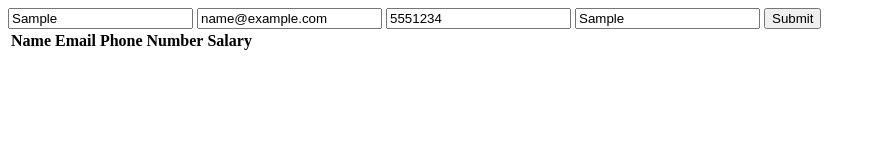
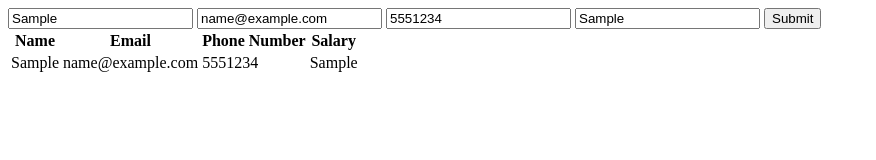
Before and after one commit to kartik0603/JavaScript, a plain HTML site: page TS 51/index.html in a window 1280 px wide. Both pictures are taken after typing "Sample", "name@example.com", "5551234", "Sample" into the empty fields and a click on the button "Submit". Shown: the whole page, without its empty margins (0-876 px from the left). Drawn offline with Linux system fonts and the light colour scheme.

Commit message:
js_task_51

```diff
--- a/TS 51/index.html
+++ b/TS 51/index.html
@@ -24,11 +24,6 @@
       </tr>
     </thead>
     <tbody id="tbody">
-            <tr>
-                <td>
-
-                </td>
-            </tr>
     </tbody>
   </table>
 
--- a/TS 51/index.js
+++ b/TS 51/index.js
@@ -1,4 +1,6 @@
+
     let users = [];
+
     const handleData = (e) => {
       e.preventDefault();
 
@@ -8,30 +10,31 @@ const handleData = (e) => {
         number: document.getElementById("number").value,
         salary: document.getElementById("salary").value,
       };
+
       users.push(data);
       uiMaker();
     };
+
     document.getElementById("data").addEventListener("submit", handleData);
 
+    const uiMaker = () => {
+      document.getElementById("tbody").innerHTML = "";
 
-const uiMaker = () => {
-    document.getElementById("tbody").innerHTML = " ";
       users.map((ele) => {
-
         let tr = document.createElement('tr');
 
-        let td1 = documet.createElement('td');
+        let td1 = document.createElement('td');
         td1.innerHTML = ele.name;
-        let td2 = documet.createElement('td');
+        let td2 = document.createElement('td');
         td2.innerHTML = ele.email;
 
-        let td3 = documet.createElement('td');
+        let td3 = document.createElement('td');
         td3.innerHTML = ele.number;
 
-        let td4 = documet.createElement('td');
+        let td4 = document.createElement('td');
         td4.innerHTML = ele.salary;
 
         tr.append(td1, td2, td3, td4);
         document.getElementById("tbody").append(tr);
       });
-}
+    };
```
Lines whose indentation alone changed are shown as unchanged.
